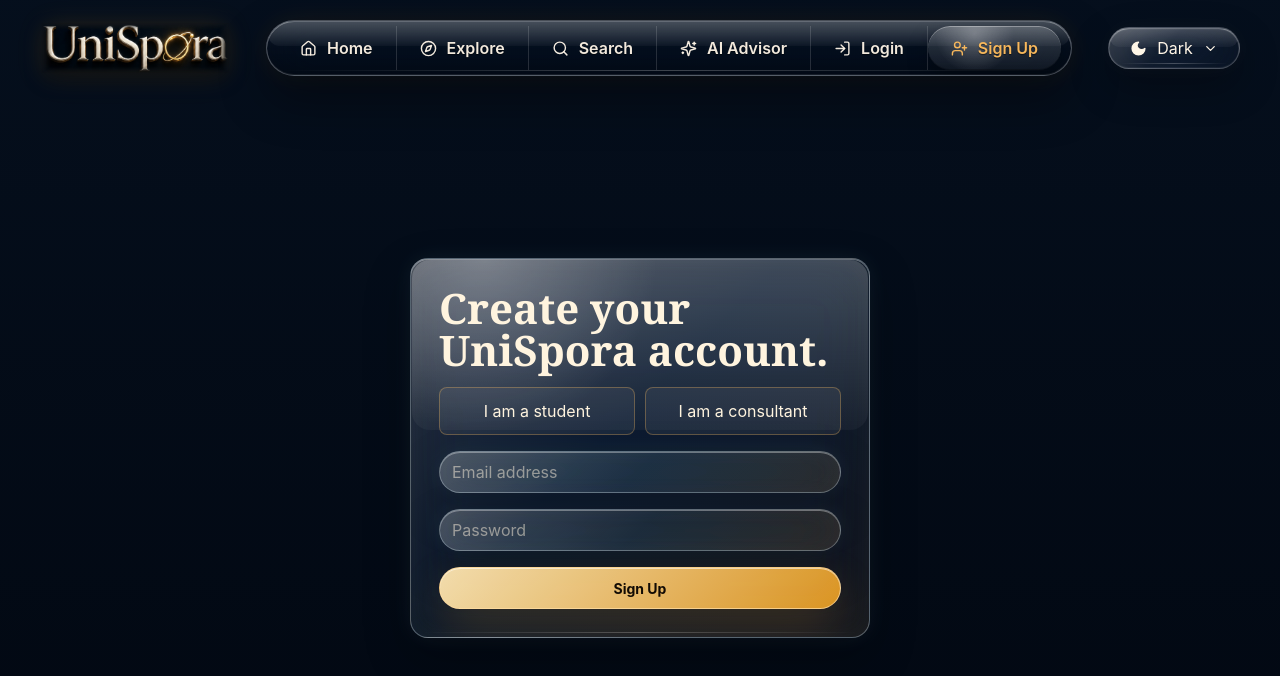
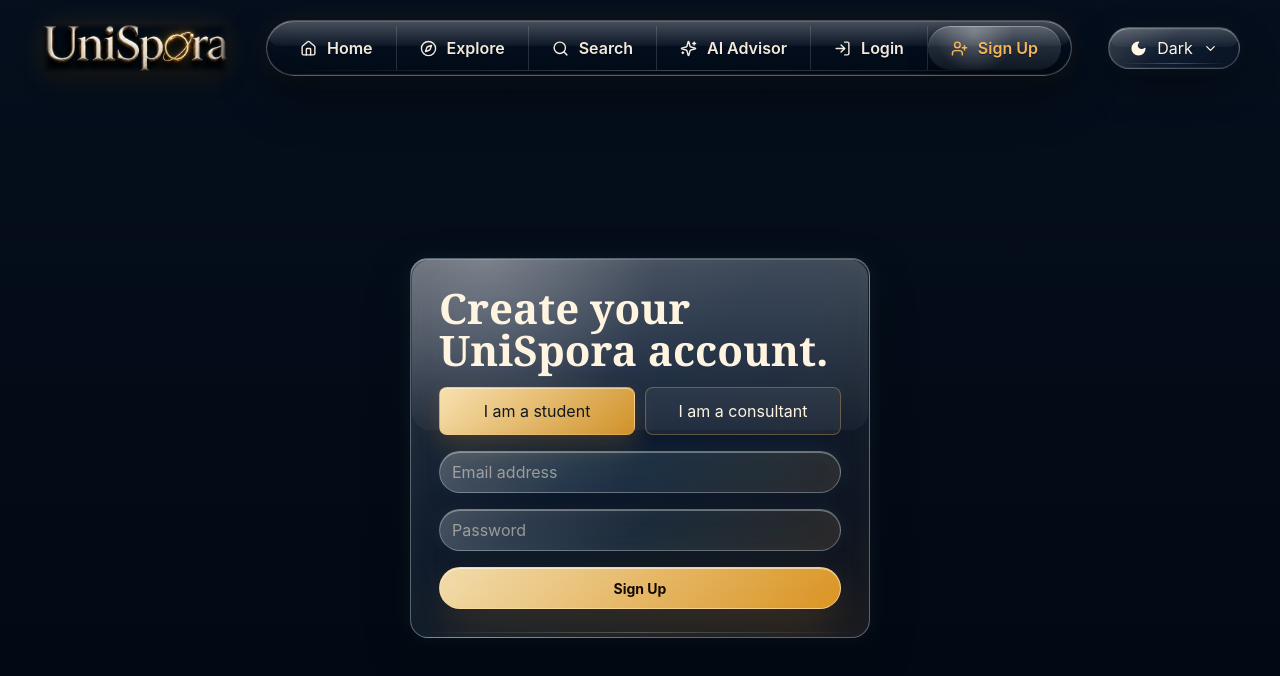
Before and after one commit to shah-ahmad/UNISPORA, a React (Vite) app: page /signup in a window 1280 px wide. Shown: the top 676 px of the page. Built offline with nearby package versions, Linux system fonts and the light colour scheme; no server answers.

Commit message:
Add Appwrite email authentication

```diff
--- a/src/components/layout/AppShell.tsx
+++ b/src/components/layout/AppShell.tsx
@@ -2,14 +2,24 @@
 import { BrandLogo } from "./BrandLogo";
 import { TopNav } from "./TopNav";
 import { ThemeToggle } from "./ThemeToggle";
+import { useAuth } from "@/hooks/useAuth";
 
 export function AppShell({ children, showLogo = true }: { children: ReactNode; showLogo?: boolean }) {
+  const { user, logout } = useAuth();
+
   return (
     <main className="app-shell min-h-screen">
       <div className="relative z-40 mx-auto flex w-full max-w-[1660px] items-center justify-between px-5 py-5 lg:px-10">
         {showLogo ? <BrandLogo compact /> : <span />}
         <TopNav />
-        <ThemeToggle />
+        <div className="app-shell-actions">
+          {user ? (
+            <button className="session-pill" type="button" onClick={() => void logout()} title="Sign out">
+              {user.email}
+            </button>
+          ) : null}
+          <ThemeToggle />
+        </div>
       </div>
       {children}
     </main>
--- /dev/null
+++ b/src/hooks/useAuth.tsx
@@ -0,0 +1,73 @@
+import { createContext, useContext, useEffect, useMemo, useState } from "react";
+import type { Models } from "appwrite";
+import { account, ID } from "@/lib/appwrite";
+
+type AuthRole = "student" | "consultant";
+type UniSporaPreferences = Models.Preferences & {
+  role?: AuthRole;
+};
+
+type AuthContextValue = {
+  user?: Models.User<UniSporaPreferences>;
+  loading: boolean;
+  login: (email: string, password: string) => Promise<Models.User<UniSporaPreferences>>;
+  signup: (email: string, password: string, role: AuthRole) => Promise<Models.User<UniSporaPreferences>>;
+  logout: () => Promise<void>;
+};
+
+const AuthContext = createContext<AuthContextValue | undefined>(undefined);
+
+export function AuthProvider({ children }: { children: React.ReactNode }) {
+  const [user, setUser] = useState<Models.User<UniSporaPreferences>>();
+  const [loading, setLoading] = useState(true);
+
+  useEffect(() => {
+    let cancelled = false;
+
+    account.get()
+      .then((currentUser) => {
+        if (!cancelled) setUser(currentUser as Models.User<UniSporaPreferences>);
+      })
+      .catch(() => {
+        if (!cancelled) setUser(undefined);
+      })
+      .finally(() => {
+        if (!cancelled) setLoading(false);
+      });
+
+    return () => {
+      cancelled = true;
+    };
+  }, []);
+
+  const value = useMemo<AuthContextValue>(() => ({
+    user,
+    loading,
+    async login(email, password) {
+      await account.createEmailPasswordSession(email, password);
+      const currentUser = await account.get() as Models.User<UniSporaPreferences>;
+      setUser(currentUser);
+      return currentUser;
+    },
+    async signup(email, password, role) {
+      await account.create(ID.unique(), email, password);
+      await account.createEmailPasswordSession(email, password);
+      await account.updatePrefs({ role });
+      const currentUser = await account.get() as Models.User<UniSporaPreferences>;
+      setUser(currentUser);
+      return currentUser;
+    },
+    async logout() {
+      await account.deleteSession("current");
+      setUser(undefined);
+    },
+  }), [loading, user]);
+
+  return <AuthContext.Provider value={value}>{children}</AuthContext.Provider>;
+}
+
+export function useAuth() {
+  const context = useContext(AuthContext);
+  if (!context) throw new Error("useAuth must be used inside AuthProvider.");
+  return context;
+}
--- /dev/null
+++ b/src/lib/appwrite.ts
@@ -0,0 +1,19 @@
+import { Account, Client, ID } from "appwrite";
+
+const endpoint = import.meta.env.VITE_APPWRITE_ENDPOINT ?? "https://fra.cloud.appwrite.io/v1";
+const projectId = import.meta.env.VITE_APPWRITE_PROJECT_ID ?? "6a2439e0003d1ec5dcd5";
+
+function getEndpoint() {
+  if (endpoint.startsWith("/") && typeof window !== "undefined") {
+    return `${window.location.origin}${endpoint}`;
+  }
+
+  return endpoint;
+}
+
+export const appwriteClient = new Client()
+  .setEndpoint(getEndpoint())
+  .setProject(projectId);
+
+export const account = new Account(appwriteClient);
+export { ID };
--- a/src/main.tsx
+++ b/src/main.tsx
@@ -2,6 +2,7 @@
 import ReactDOM from "react-dom/client";
 import { RouterProvider, createRouter } from "@tanstack/react-router";
 import { routeTree } from "./routeTree.gen";
+import { AuthProvider } from "@/hooks/useAuth";
 import "./styles.css";
 
 const router = createRouter({ routeTree });
@@ -14,6 +15,8 @@
 
 ReactDOM.createRoot(document.getElementById("root")!).render(
   <StrictMode>
-    <RouterProvider router={router} />
+    <AuthProvider>
+      <RouterProvider router={router} />
+    </AuthProvider>
   </StrictMode>,
 );
--- a/src/routes/index.tsx
+++ b/src/routes/index.tsx
@@ -279,6 +279,7 @@
                 title={authMode === "login" ? "Welcome back to UniSpora." : "Create your UniSpora account."}
                 action={authMode === "login" ? "Login" : "Sign Up"}
                 signup={authMode === "signup"}
+                onSuccess={() => setAuthMode(undefined)}
               />
             </div>
           </div>
--- a/src/routes/login.tsx
+++ b/src/routes/login.tsx
@@ -1,5 +1,9 @@
 import { createFileRoute } from "@tanstack/react-router";
+import { useNavigate } from "@tanstack/react-router";
+import { useState } from "react";
+import type { FormEvent } from "react";
 import { AppShell } from "@/components/layout/AppShell";
+import { useAuth } from "@/hooks/useAuth";
 
 export const Route = createFileRoute("/login")({
   component: Login,
@@ -13,15 +17,65 @@
   );
 }
 
-export function Auth({ title, action, signup = false }: { title: string; action: string; signup?: boolean }) {
+type AuthRole = "student" | "consultant";
+
+export function Auth({
+  title,
+  action,
+  signup = false,
+  onSuccess,
+}: {
+  title: string;
+  action: string;
+  signup?: boolean;
+  onSuccess?: () => void;
+}) {
+  const navigate = useNavigate();
+  const { login, signup: createAccount } = useAuth();
+  const [role, setRole] = useState<AuthRole>("student");
+  const [email, setEmail] = useState("");
+  const [password, setPassword] = useState("");
+  const [submitting, setSubmitting] = useState(false);
+  const [message, setMessage] = useState("");
+
+  async function submit(event: FormEvent<HTMLFormElement>) {
+    event.preventDefault();
+    setMessage("");
+
+    if (!email.trim() || !password) {
+      setMessage("Enter your email and password.");
+      return;
+    }
+
+    setSubmitting(true);
+    try {
+      const user = signup
+        ? await createAccount(email.trim(), password, role)
+        : await login(email.trim(), password);
+      const destination = user.prefs?.role === "consultant" ? "/dashboard/consultant" : "/dashboard/student";
+      onSuccess?.();
+      await navigate({ to: destination });
+    } catch (error) {
+      setMessage(error instanceof Error ? error.message : "Authentication failed. Please try again.");
+    } finally {
+      setSubmitting(false);
+    }
+  }
+
   return (
     <div className="auth-wrap">
-      <form className="auth-card">
+      <form className="auth-card" onSubmit={submit}>
         <h1>{title}</h1>
-        {signup ? <div className="role-choice"><button type="button">I am a student</button><button type="button">I am a consultant</button></div> : null}
-        <input className="lux-input" placeholder="Email address" />
-        <input className="lux-input" placeholder="Password" type="password" />
-        <button className="panel-action primary justify-center" type="button">{action}</button>
+        {signup ? (
+          <div className="role-choice">
+            <button className={role === "student" ? "active" : ""} type="button" onClick={() => setRole("student")}>I am a student</button>
+            <button className={role === "consultant" ? "active" : ""} type="button" onClick={() => setRole("consultant")}>I am a consultant</button>
+          </div>
+        ) : null}
+        <input className="lux-input" placeholder="Email address" value={email} onChange={(event) => setEmail(event.target.value)} autoComplete="email" type="email" />
+        <input className="lux-input" placeholder="Password" value={password} onChange={(event) => setPassword(event.target.value)} autoComplete={signup ? "new-password" : "current-password"} type="password" minLength={8} />
+        {message ? <p className="auth-message">{message}</p> : null}
+        <button className="panel-action primary justify-center" type="submit" disabled={submitting}>{submitting ? "Please wait..." : action}</button>
       </form>
     </div>
   );
--- a/src/styles.css
+++ b/src/styles.css
@@ -1033,6 +1033,45 @@
   background: rgba(255, 255, 255, 0.06);
 }
 
+.role-choice button.active {
+  color: #111820;
+  background: linear-gradient(135deg, rgba(255, 232, 180, 0.96), rgba(230, 160, 42, 0.9));
+  box-shadow: 0 10px 24px rgba(246, 166, 35, 0.2), inset 0 1px 0 rgba(255, 255, 255, 0.45);
+}
+
+.auth-message {
+  margin: -2px 0 0;
+  color: #ffd493;
+  font-size: 14px;
+  line-height: 1.45;
+}
+
+.panel-action:disabled,
+.icon-send:disabled {
+  cursor: not-allowed;
+  opacity: 0.58;
+}
+
+.app-shell-actions {
+  display: flex;
+  align-items: center;
+  gap: 10px;
+}
+
+.session-pill {
+  max-width: 240px;
+  min-height: 40px;
+  padding: 0 16px;
+  overflow: hidden;
+  border: 1px solid rgba(246, 183, 92, 0.3);
+  border-radius: 999px;
+  color: #ffd493;
+  background: rgba(7, 14, 24, 0.42);
+  box-shadow: inset 0 1px 0 rgba(255, 255, 255, 0.18), 0 12px 28px rgba(0, 0, 0, 0.28);
+  text-overflow: ellipsis;
+  white-space: nowrap;
+}
+
 .mapboxgl-popup {
   z-index: 70 !important;
 }
```
Also changed, not shown: package.json (+9 -8 lines), 1 other file (tests, documents, lock files or other folders).
